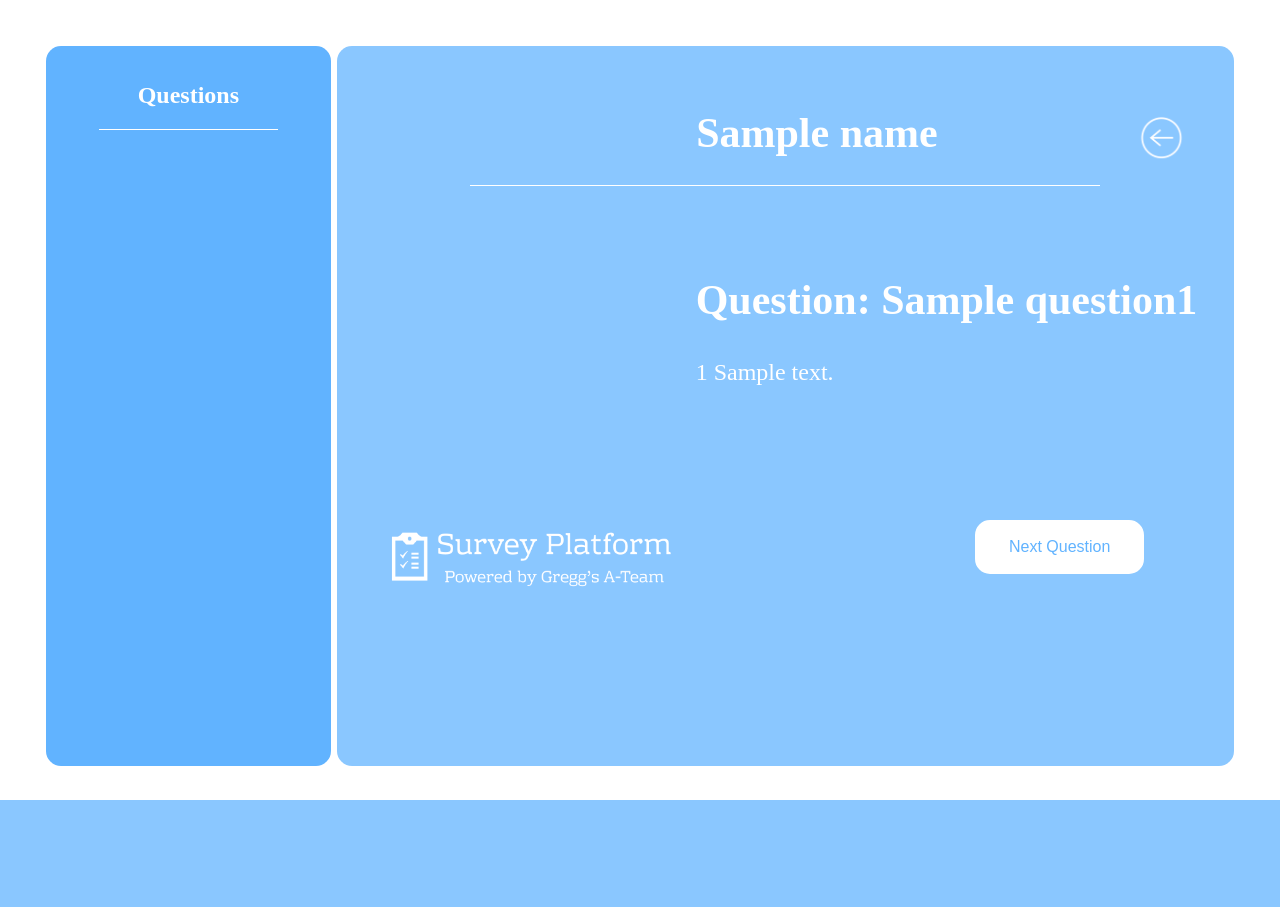
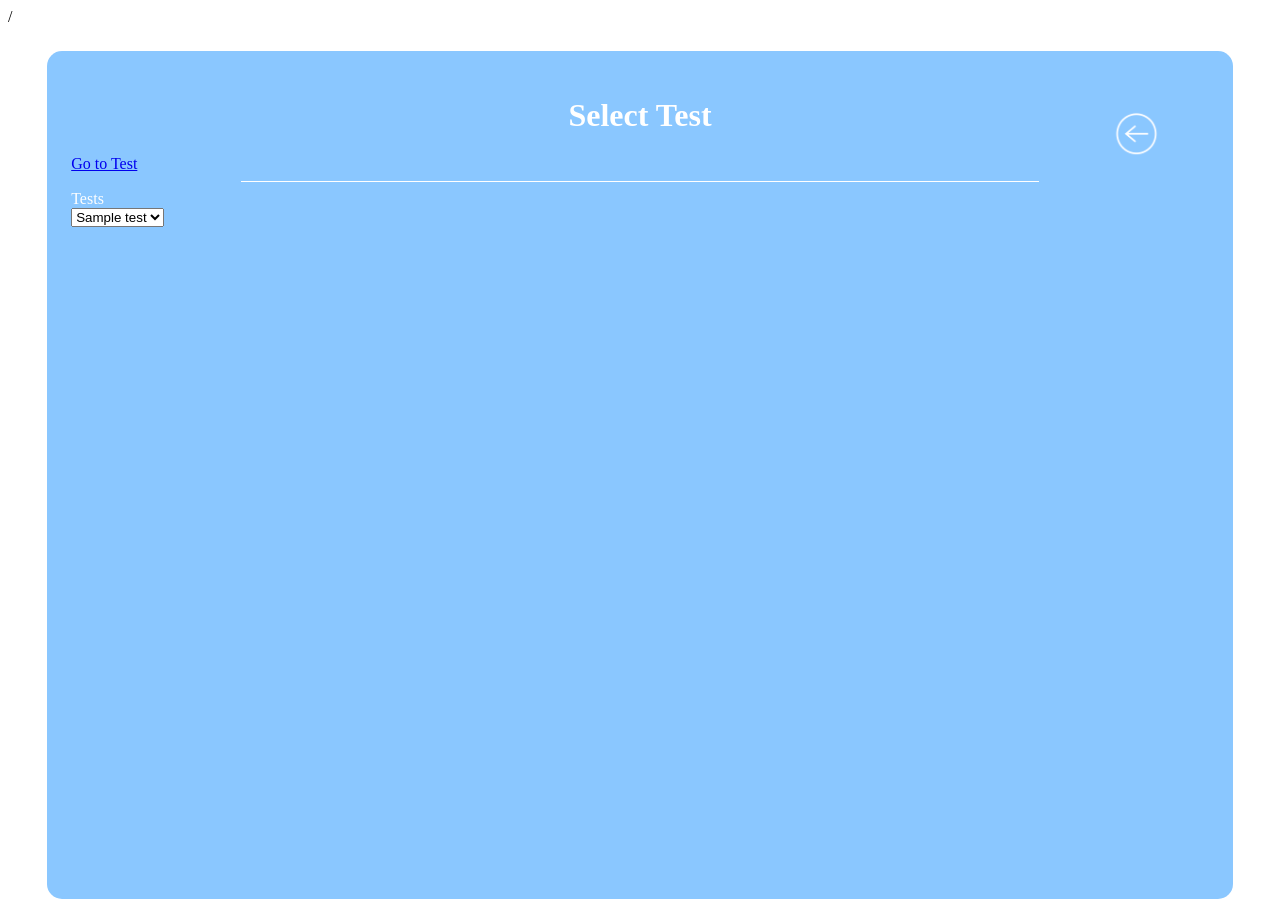
Before and after one commit to mtorres3/SSW322-Test-Survey, a Flask app: template Flask/server/src/templates/test_open.html in a window 1280 px wide. Before the commit the page ends 800 px from the top, so only its background shows below. Run offline with Flask 2, Linux system fonts and the light colour scheme; the template is opened without the code that fills it: most values are stand-ins (such as "Sample title", 1, 10 or a date in 2020); data that the repository does not hold is empty.

Commit message:
test listings dropdown

```diff
--- a/Flask/server/src/app.py
+++ b/Flask/server/src/app.py
@@ -271,7 +271,12 @@ def open_file():
 def test_list():
     if not g.user:
         return redirect(url_for('login'))
-    return render_template('test_list.html')
+    testListings = []
+    tests = ref.document('Joe').collection('Tests').stream()
+    for test in tests:
+        testListings.append(f'{test.id}')
+    print(testListings)
+    return render_template('test_list.html', testListings = testListings)
 
 @app.route('/survey_list')
 def survey_list():
--- a/Flask/server/src/templates/test_open.html
+++ b/Flask/server/src/templates/test_open.html
@@ -4,37 +4,32 @@
 <head>
     <meta charset="UTF-8">
     <meta name="viewport" content="width=device-width, initial-scale=1.0">
-    <title>Test Name -- input here</title>
+    <title>Test List</title>/
     <link rel="stylesheet" href="{{ url_for('static', filename='css/main.css') }}">
 </head>
 
 <body>
-    <div class='finished-questions'>
-        <h2>Questions</h2>
+    <div class='main-box'>
+        <h1 class = 'header-list'>Select Test</h1>
+        <a href = '/test_open'> Go to Test</a>
         <hr>
-        <form id='questions-list-form' method='POST'>
-            {% for n in range (1,question_amount + 1) %}<!-- Displays all Q #'s-->
-            <button type='submit' class='question-link' name='submit' value='{{n}}'><p> Q{{n}}: {{question}}</p></button>
-            <hr>
-            {% endfor %}
+        <a href='/survey_or_test'><img src="{{ url_for('static', filename='images/back-button.png') }}" height='50' width='50' class='back'></a>
+        <label>Tests</label>
+        <form>
+            <select name="test-list" form="test-dropdown">
+                {% for test in testListings %}
+                    <option value={{test}}>{{test}}</option>
+                {% endfor %}
+            </select>
         </form>
+
+        <!--<div class='list-div'>
+            {% for n in questions %}
+        <p>{{questionInfo}}</p>
+        <hr>
+        {% endfor %}-->
+
     </div>
-
-    <div class='next-question'> <!-- Light blue square -->
-        <h1 class = 'header-list'>{{Name}}</h1>
-        <hr>
-        <a href='/open_file'><img src="{{url_for('static', filename='images/back-button.png')}}" height='50' width='50' class='back'></a>
-        <div class = 'question-block'>
-            <h2 > Question: {{question1}} </h2> <!-- Feed question(number) here to display question name-->
-            {% for n in answers1 %} <!-- Feed answer array here to display the questions and their respective number-->
-                 <h3 id = 'question-of-block'>{{loop.index}} {{n}} </h3>
-            {% endfor %}
-        </div>
-
-        <button type='submit' id='question-submit-load'>Next Question</button>
-        <img id= 'logo-load' width='300' height='75' src="{{url_for('static', filename='images/greggs_a-team.png')}}">
-    </div>
-
 </body>
 
 </html>
```
